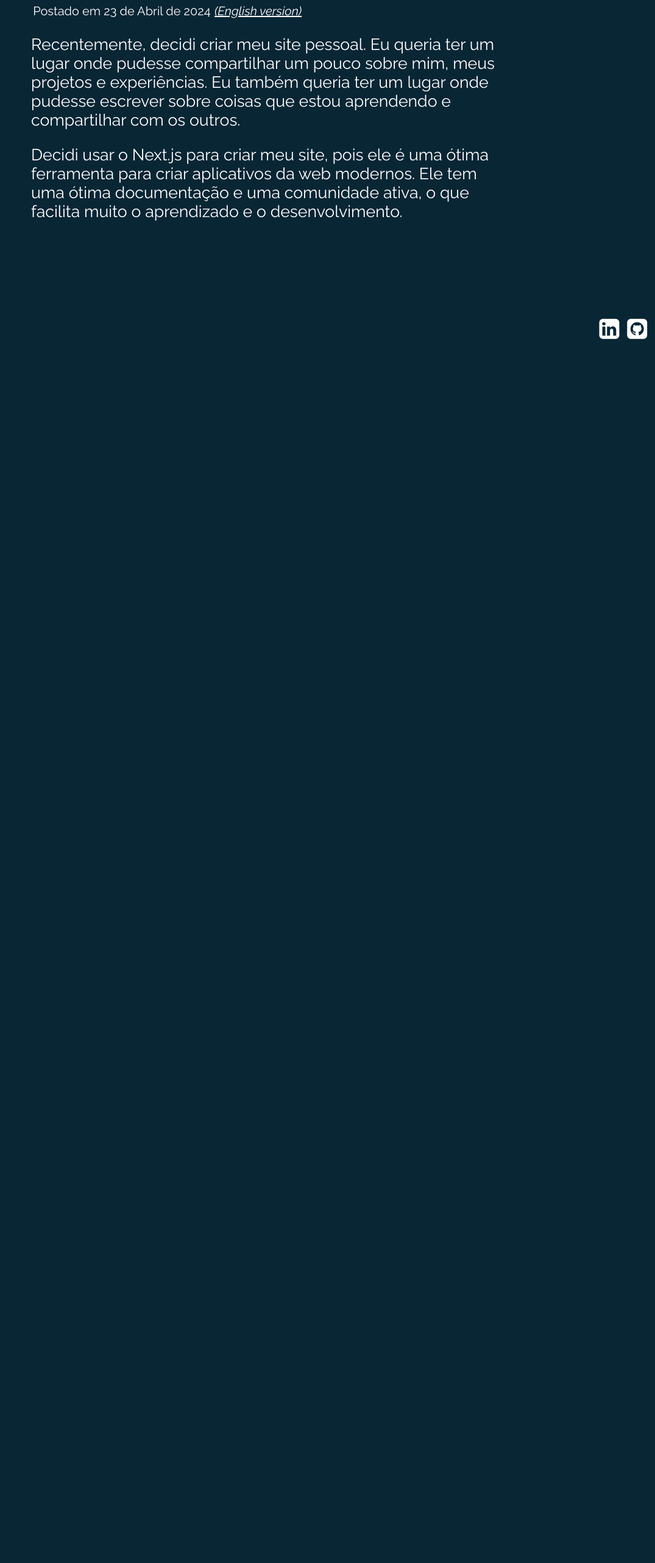
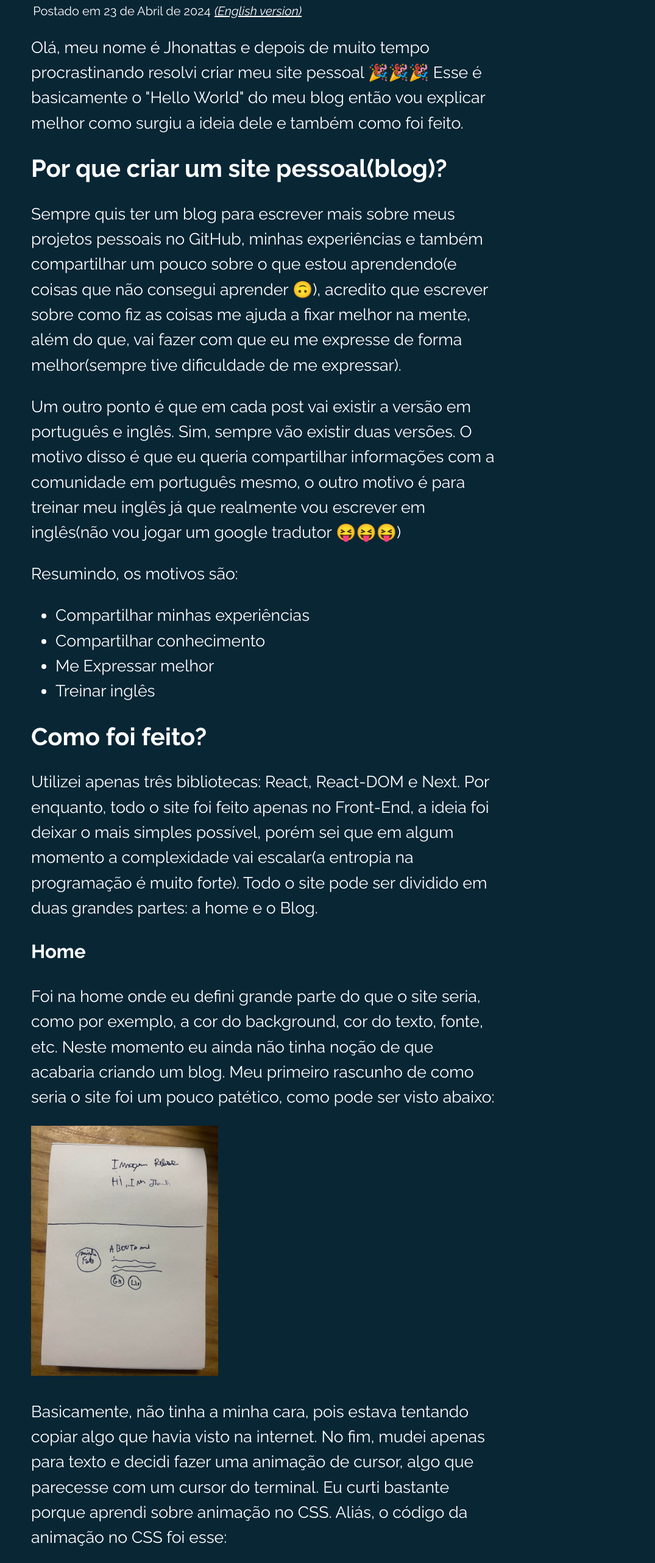
Before and after one commit to JhonattasFerreira/my-site, a Next.js app: page /blog/2024/04/23/creating-my-personal-site/pt-br in a window 1280 px wide. Shown: the part 234-2797 px from the top of the page at 61% size, without its empty margins (205-1280 px from the left). Before the commit the page ends 800 px from the top, so only its background shows below. Built offline with nearby package versions, Linux system fonts and the light colour scheme; a web font is replaced by a local one.

Commit message:
wip: writing first blog post

```diff
--- a/components/Post/Post.module.css
+++ b/components/Post/Post.module.css
@@ -36,6 +36,10 @@
 
 .options a:hover {
   color: #9ec8b9;
+}
+
+.post {
+  line-height: 155%;
 }
 
 .footer {
--- a/pages/blog/2024/04/23/creating-my-personal-site/pt-br/index.js
+++ b/pages/blog/2024/04/23/creating-my-personal-site/pt-br/index.js
@@ -1,21 +1,108 @@
 import Post from "../../../../../../../components/Post";
+import Image from "next/image";
+import photo from "./teste.jpg";
 
 const BlogPost = () => {
   return (
     <Post title={"Criando Meu Site Pessoal"} date={"2024-04-23"}>
       <>
         <p>
-          Recentemente, decidi criar meu site pessoal. Eu queria ter um lugar
-          onde pudesse compartilhar um pouco sobre mim, meus projetos e
-          experiências. Eu também queria ter um lugar onde pudesse escrever
-          sobre coisas que estou aprendendo e compartilhar com os outros.
+          Olá, meu nome é Jhonattas e depois de muito tempo procrastinando
+          resolvi criar meu site pessoal 🎉🎉🎉 Esse é basicamente o "Hello
+          World" do meu blog então vou explicar melhor como surgiu a ideia dele
+          e também como foi feito.
+        </p>
+
+        <h2>Por que criar um site pessoal(blog)?</h2>
+
+        <p>
+          Sempre quis ter um blog para escrever mais sobre meus projetos
+          pessoais no GitHub, minhas experiências e também compartilhar um pouco
+          sobre o que estou aprendendo(e coisas que não consegui aprender 🙃),
+          acredito que escrever sobre como fiz as coisas me ajuda a fixar melhor
+          na mente, além do que, vai fazer com que eu me expresse de forma
+          melhor(sempre tive dificuldade de me expressar).
         </p>
 
         <p>
-          Decidi usar o Next.js para criar meu site, pois ele é uma ótima
-          ferramenta para criar aplicativos da web modernos. Ele tem uma ótima
-          documentação e uma comunidade ativa, o que facilita muito o
-          aprendizado e o desenvolvimento.
+          Um outro ponto é que em cada post vai existir a versão em português e
+          inglês. Sim, sempre vão existir duas versões. O motivo disso é que eu
+          queria compartilhar informações com a comunidade em português mesmo, o
+          outro motivo é para treinar meu inglês já que realmente vou escrever
+          em inglês(não vou jogar um google tradutor 😝😝😝)
+        </p>
+
+        <p>Resumindo, os motivos são:</p>
+        <ul>
+          <li>Compartilhar minhas experiências</li>
+          <li>Compartilhar conhecimento</li>
+          <li>Me Expressar melhor</li>
+          <li>Treinar inglês</li>
+        </ul>
+
+        <h2>Como foi feito?</h2>
+
+        <p>
+          Utilizei apenas três bibliotecas: React, React-DOM e Next. Por
+          enquanto, todo o site foi feito apenas no Front-End, a ideia foi
+          deixar o mais simples possível, porém sei que em algum momento a
+          complexidade vai escalar(a entropia na programação é muito forte).
+          Todo o site pode ser dividido em duas grandes partes: a home e o Blog.
+        </p>
+
+        <h3>Home</h3>
+
+        <p>
+          Foi na home onde eu defini grande parte do que o site seria, como por
+          exemplo, a cor do background, cor do texto, fonte, etc. Neste momento
+          eu ainda não tinha noção de que acabaria criando um blog. Meu primeiro
+          rascunho de como seria o site foi um pouco patético, como pode ser
+          visto abaixo:
+        </p>
+
+        <Image
+          src={photo}
+          alt="Uma imagem de um bloco de nota com um desenho de um site genérico. Existem poucas informações e o design é bem simples."
+          sizes="100vw"
+          style={{
+            width: "40%",
+            height: "auto",
+          }}
+        />
+
+        <p>
+          Basicamente, não tinha a minha cara, pois estava tentando copiar algo
+          que havia visto na internet. No fim, mudei apenas para texto e decidi
+          fazer uma animação de cursor, algo que parecesse com um cursor do
+          terminal. Eu curti bastante porque aprendi sobre animação no CSS.
+          Aliás, o código da animação no CSS foi esse:
+        </p>
+
+        <pre>
+          <code>
+            @keyframes blink {"{\n"}
+            &nbsp;&nbsp;50% {"{ "}opacity: 0;{" }\n"}
+            &nbsp;&nbsp;80% {"{ "}opacity: 0.5;{" }\n"}
+            {"}\n"}
+            .rectangle {"{\n"}
+            &nbsp;&nbsp;width: 2.8vw; {"\n"}
+            &nbsp;&nbsp;height: inherit; {"\n"}
+            &nbsp;&nbsp;background: white; {"\n"}
+            &nbsp;&nbsp;animation: blink 1.5s linear infinite;{"\n"}
+            {"}\n"}
+          </code>
+        </pre>
+
+        <h3>Blog</h3>
+
+        <p>
+          Depois que terminei a Home, pensei comigo: e se eu fizer um blog?
+          Voilà, comecei a fazer a página de listagem dos posts. Basicamente,
+          faço uma iteração em um JSON que guarda o link e o título (em
+          português e inglês). Depois disso, utilizei o useContext do React para
+          salvar o contexto da língua escolhida. Em seguida, foi apenas o bom e
+          velho CSS. Parece simples, porém essa parte de estilização deu um
+          trabalhão.
         </p>
       </>
     </Post>
```
Also changed, not shown: pages/blog/2024/04/23/creating-my-personal-site/pt-br/teste.jpg (added).
